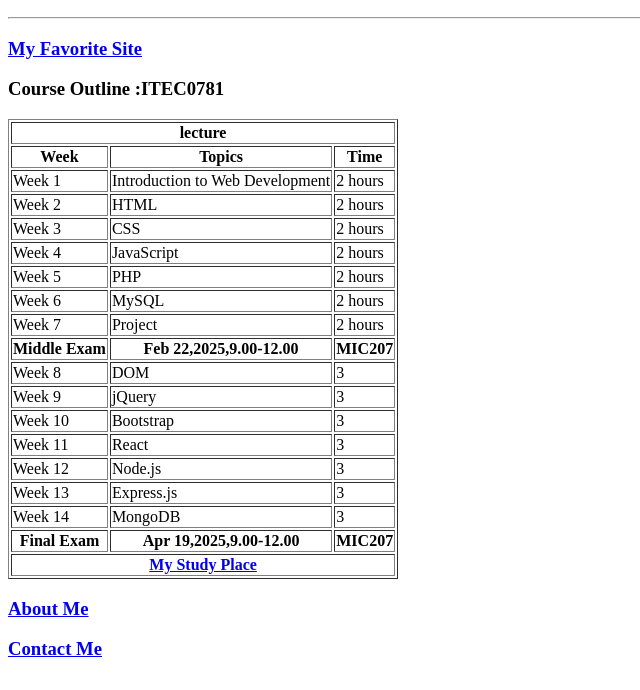
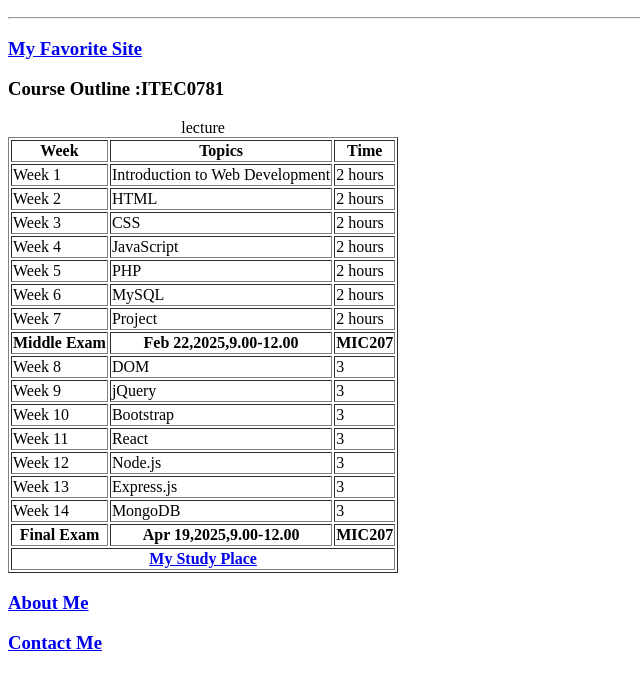
Before and after one commit to AsherLiang775/LiangJianyu, a plain HTML site: page index.html in a window 1280 px wide. Shown: the part 110-800 px from the top of the page, without its empty margins (0-640 px from the left). Drawn offline with Linux system fonts and the light colour scheme.

Commit message:
Update index.html

```diff
--- a/index.html
+++ b/index.html
@@ -28,8 +28,8 @@
     <h3>Course Outline :ITEC0781</h3>
 
     <table border="1">
+        <caption>lecture</caption>
         <thead>
-            <th colspan="3">lecture</th>
             </tr>
             <tr>
             <th>Week </th>
```
